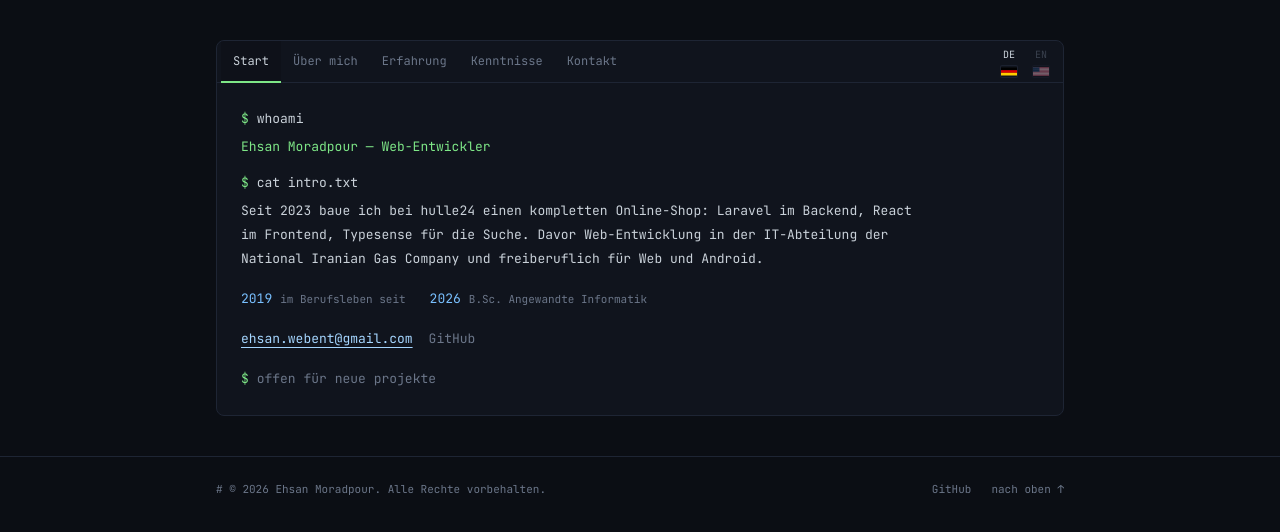
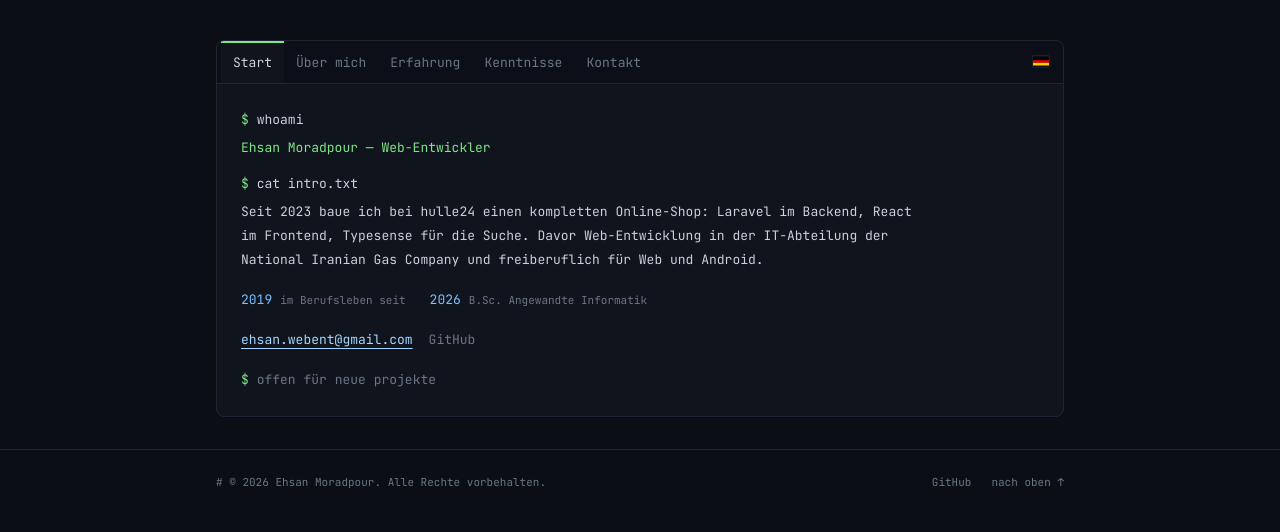
Before and after one commit to ehsanmim/ehsanmim.github.io, a React (Vite) app: page / in a window 1280 px wide. Shown: the top 532 px of the page. Built offline with nearby package versions, Linux system fonts and the light colour scheme.

Commit message:
Improvements 2

```diff
--- a/src/looks/code/CodeLook.tsx
+++ b/src/looks/code/CodeLook.tsx
@@ -35,7 +35,7 @@ function Prompt({ children }: { children: React.ReactNode }) {
 /** Every panel's padding, in one place. The shell draws the frame. */
 function Panel({ id, children }: { id: string; children: React.ReactNode }) {
   return (
-    <div id={id} className="p-4 sm:p-6">
+    <div id={id} className="p-3 sm:p-6">
       {children}
     </div>
   )
@@ -171,14 +171,14 @@ export function CodeExperience() {
         periodLabel: period(e, lang, present),
         start: e.start ?? null,
         end: e.end,
-        muted: true,
+        tone: e.kind === 'language' ? ('language' as const) : ('degree' as const),
       })),
   ]
 
   return (
     <Panel id="experience">
       <Reveal>
-        <div className="mb-6 rounded-lg border border-c-line bg-c-panel p-4 sm:p-5">
+        <div className="mb-5 rounded-lg border border-c-line bg-c-panel p-2 sm:p-5">
           {/* Reserves the chart's height so the panel does not jump when the
               chunk lands. */}
           <Suspense fallback={<div style={{ height: spans.length * 30 + 28 }} />}>
@@ -205,14 +205,6 @@ export function CodeExperience() {
 
           const head = (
             <>
-              <span
-                aria-hidden="true"
-                className={`text-c-dim transition-transform duration-200 ${
-                  foldable ? 'group-open:rotate-90' : 'invisible'
-                }`}
-              >
-                ▸
-              </span>
               <span className="min-w-0 flex-1">
                 <span className="block truncate font-mono text-[0.8125rem] text-c-text">
                   {t(job.role)}
@@ -241,7 +233,12 @@ export function CodeExperience() {
             onBlur: () => setActiveId(null),
           }
 
-          const frame = `group overflow-hidden rounded-lg border bg-c-panel transition-colors duration-200 ${
+          // Open state is carried by an inset rail on the left edge rather
+          // than a disclosure triangle: it costs no horizontal space, which on
+          // a phone was the triangle's real price.
+          const frame = `group overflow-hidden rounded-lg border bg-c-panel transition-all duration-200 ${
+            foldable ? 'open:shadow-[inset_2px_0_0_0_var(--color-c-ok)]' : ''
+          } ${
             activeId === jobId(job)
               ? 'border-c-ok/70 bg-c-line/20'
               : 'border-c-line hover:border-c-ok/40'
@@ -251,10 +248,10 @@ export function CodeExperience() {
             <Reveal as="li" key={jobId(job)} delay={i * 60}>
               {foldable ? (
                 <details open={i === 0} {...hover} className={frame}>
-                  <summary className="flex cursor-pointer list-none items-center gap-3 px-4 py-3 transition-colors hover:bg-c-line/30">
+                  <summary className="flex cursor-pointer list-none items-center gap-2 px-3 py-3 transition-colors hover:bg-c-line/30 sm:px-4">
                     {head}
                   </summary>
-                  <div className="space-y-3 border-t border-c-line px-4 py-4">
+                  <div className="space-y-3 border-t border-c-line px-3 py-4 sm:px-4">
                     {bullets.length > 0 && <DiffLines lines={bullets} />}
                     {job.stack.length > 0 && (
                       <div className="flex flex-wrap gap-1.5">
@@ -267,7 +264,7 @@ export function CodeExperience() {
                 </details>
               ) : (
                 <div {...hover} tabIndex={0} className={frame}>
-                  <div className="flex items-center gap-3 px-4 py-3">{head}</div>
+                  <div className="flex items-center gap-2 px-3 py-3 sm:px-4">{head}</div>
                 </div>
               )}
             </Reveal>
@@ -275,15 +272,16 @@ export function CodeExperience() {
         })}
       </ul>
 
-      <Reveal className="mt-4">
-        <div className="rounded-lg border border-c-line bg-c-panel px-4 py-3 font-mono text-[0.75rem]">
-          <span className="text-c-dim">
-            <C># {t(ui.sections.education).toLowerCase()}</C>
-          </span>
+      <Reveal className="mt-8">
+        {/* Was a dim `# ausbildung` comment tucked under the roles, which read
+            as a footnote. It is a section of the CV, so it is headed like one. */}
+        <div className="rounded-lg border border-c-line bg-c-panel p-3 sm:p-4">
+          <h3 className="font-mono text-[0.6875rem] tracking-wide text-c-fn uppercase">
+            {t(ui.sections.education)}
+          </h3>
+          <ul className="mt-3 divide-y divide-c-line/60">
             {education.map((e) => (
-            // Same highlight contract as a job card: hovering the row holds
-            // its bar in the lower band of the chart.
-            <div
+              <li
                 key={t(e.what)}
                 {...(e.chart === false
                   ? {}
@@ -294,7 +292,7 @@ export function CodeExperience() {
                       onFocus: () => setActiveId(`edu-${e.what.de}`),
                       onBlur: () => setActiveId(null),
                     })}
-              className={`-mx-2 mt-1 flex flex-wrap gap-x-2 rounded px-2 py-1 transition-colors ${
+                className={`-mx-2 rounded px-2 py-2.5 transition-colors ${
                   e.chart === false
                     ? ''
                     : activeId === `edu-${e.what.de}`
@@ -302,15 +300,22 @@ export function CodeExperience() {
                       : 'hover:bg-c-line/40'
                 }`}
               >
-              <span className="text-c-text">{t(e.what)}</span>
-              {e.where && <span className="text-c-dim">· {e.where}</span>}
-              <span className="text-c-num">
-                ·{' '}
+                <div className="flex flex-wrap items-baseline gap-x-3">
+                  <span className="font-mono text-[0.8125rem] text-c-text">
+                    {t(e.what)}
+                  </span>
+                  <span className="font-mono text-[0.6875rem] text-c-num">
                     {period(e, lang, present)}
                   </span>
-              {t(e.note) && <span className="text-c-dim">· {t(e.note)}</span>}
                 </div>
+                {(e.where || t(e.note)) && (
+                  <div className="mt-0.5 font-mono text-[0.6875rem] text-c-dim">
+                    {[e.where, t(e.note)].filter(Boolean).join(' · ')}
+                  </div>
+                )}
+              </li>
             ))}
+          </ul>
         </div>
       </Reveal>
     </Panel>
@@ -327,7 +332,7 @@ export function CodeSkills() {
       <div className="grid gap-2 sm:grid-cols-2">
         {skills.map((group, i) => (
           <Reveal key={t(group.group)} delay={i * 50}>
-            <div className="h-full rounded-lg border border-c-line bg-c-panel p-4">
+            <div className="h-full rounded-lg border border-c-line bg-c-panel p-3 sm:p-4">
               <h3 className="font-mono text-[0.6875rem] tracking-wide text-c-fn uppercase">
                 {t(group.group)}
               </h3>
@@ -348,7 +353,7 @@ export function CodeSkills() {
       </Reveal>
 
       <Reveal delay={260} className="mt-4">
-        <div className="rounded-lg border border-c-line bg-c-panel p-4">
+        <div className="rounded-lg border border-c-line bg-c-panel p-3 sm:p-4">
           <h3 className="font-mono text-[0.6875rem] tracking-wide text-c-fn uppercase">
             {t(ui.sections.languages)}
           </h3>
--- a/src/looks/code/CodeShell.tsx
+++ b/src/looks/code/CodeShell.tsx
@@ -23,7 +23,7 @@ type Tab = { id: string; file: string; panel: ReactNode }
  * through everything to reach it.
  */
 export function CodeShell() {
-  const { lang, setLang, t } = useLang()
+  const { lang, toggle, t } = useLang()
   const tabs = useMemo<Tab[]>(
     () => [
       { id: 'top', file: t(ui.tabs.start), panel: <CodeHero /> },
@@ -70,16 +70,16 @@ export function CodeShell() {
   const current = tabs.find((t) => t.id === active) ?? tabs[0]
 
   return (
-    <div className="mx-auto max-w-4xl px-4 pt-6 pb-10 sm:px-6 sm:pt-10">
+    <div className="mx-auto max-w-4xl px-2 pt-3 pb-8 sm:px-6 sm:pt-10">
       <div className="overflow-hidden rounded-lg border border-c-line bg-c-panel">
         {/* No traffic lights: on a phone three decorative dots cost a fifth
             of the row that the tab names need. */}
-        <div className="flex items-center gap-2 border-b border-c-line pr-2 pl-1">
+        <div className="flex items-center gap-2 border-b border-c-line bg-c-bg/70 pr-2 pl-1">
           {/* Scrolls sideways rather than wrapping: a second row of tabs would
               push the content itself off the first screen. */}
           <div
             role="tablist"
-            className="scrollbar-none -mb-px flex min-w-0 flex-1 overflow-x-auto"
+            className="scrollbar-none flex min-w-0 flex-1 overflow-x-auto"
           >
             {tabs.map((tab) => (
               <button
@@ -90,10 +90,12 @@ export function CodeShell() {
                 aria-controls={`panel-${tab.id}`}
                 id={`tab-${tab.id}`}
                 onClick={() => select(tab.id)}
-                className={`shrink-0 border-b-2 px-3 py-3 font-mono text-xs transition-colors ${
+                // The active tab is lifted out of the strip the way an editor
+                // does it: panel-coloured, brighter text, a rule along the top.
+                className={`shrink-0 border-t-2 px-3 py-2.5 font-mono text-[0.8125rem] transition-colors ${
                   active === tab.id
-                    ? 'border-c-ok bg-c-bg/40 text-c-text'
-                    : 'border-transparent text-c-dim hover:text-c-text'
+                    ? 'border-c-ok bg-c-panel font-medium text-c-text'
+                    : 'border-transparent text-c-dim hover:bg-c-line/40 hover:text-c-text'
                 }`}
               >
                 {tab.file}
@@ -102,7 +104,7 @@ export function CodeShell() {
           </div>
 
           <div className="flex shrink-0 items-center pl-2">
-            <LangControl lang={lang} setLang={setLang} label={t(ui.langLabel)} />
+            <LangControl lang={lang} toggle={toggle} label={t(ui.langLabel)} />
           </div>
         </div>
 
--- a/src/looks/code/Controls.tsx
+++ b/src/looks/code/Controls.tsx
@@ -49,34 +49,30 @@ function Flag({ lang }: { lang: Lang }) {
   )
 }
 
-/** The language switch: two codes, each over its flag. */
+/**
+ * One button, not two: it shows the language you are reading in and switches
+ * to the other. Two buttons spent twice the width to say the same thing, and
+ * on a phone that width comes out of the tab strip.
+ */
 export function LangControl({
   lang,
-  setLang,
+  toggle,
   label,
 }: {
   lang: Lang
-  setLang: (l: Lang) => void
+  toggle: () => void
   label: string
 }) {
+  const other: Lang = lang === 'de' ? 'en' : 'de'
   return (
-    <div role="group" aria-label={label} className="flex items-center gap-1">
-      {(['de', 'en'] as const).map((code) => (
-        <button
-          key={code}
-          type="button"
-          onClick={() => setLang(code)}
-          aria-pressed={lang === code}
-          className={`flex flex-col items-center gap-1 rounded px-1.5 py-1 font-mono text-[0.625rem] uppercase transition-all ${
-            lang === code
-              ? 'text-c-text opacity-100'
-              : 'text-c-dim opacity-45 hover:opacity-80'
-          }`}
-        >
-          {code}
-          <Flag lang={code} />
-        </button>
-      ))}
-    </div>
+    <button
+      type="button"
+      onClick={toggle}
+      title={`${label} → ${other.toUpperCase()}`}
+      aria-label={`${label} → ${other.toUpperCase()}`}
+      className="group flex items-center rounded px-1.5 py-1 text-c-dim transition-colors hover:bg-c-line/60 hover:text-c-text"
+    >
+      <Flag lang={lang} />
+    </button>
   )
 }
--- a/src/looks/code/TimelineChart.tsx
+++ b/src/looks/code/TimelineChart.tsx
@@ -1,4 +1,9 @@
-import { useRef, useState, type PointerEvent as ReactPointerEvent } from 'react'
+import {
+  useEffect,
+  useRef,
+  useState,
+  type PointerEvent as ReactPointerEvent,
+} from 'react'
 import {
   Bar,
   BarChart,
@@ -20,8 +25,9 @@ export type Span = {
   short?: string
   start: YearMonth | null
   end: YearMonth | null
-  /** Studies are context, not the subject — drawn in one flat tone. */
-  muted?: boolean
+  /** Studies are context rather than the subject, and a language course is
+   *  not a degree — each gets its own muted tone. */
+  tone?: 'degree' | 'language'
   /** Second line of the popover: the role, the institution. */
   detail?: string
   /** The period as written for the reader, e.g. "Jan. 2023 — heute". */
@@ -39,52 +45,17 @@ type Row = {
   fromValue: number
   toValue: number
   periodLabel: string
+  study: boolean
   detail?: string
 }
 
-const MUTED = '#3b4252'
-
-/**
- * A name drawn inside its own bar, and only when it fits. Recharts would
- * happily paint the label past the bar's end, where it reads as belonging to
- * whatever is next to it.
- */
-function BarLabel({
-  x,
-  y,
-  width,
-  height,
-  value,
-}: {
-  // Recharts types these as string | number.
-  x?: string | number
-  y?: string | number
-  width?: string | number
-  height?: string | number
-  value?: unknown
-}) {
-  const text = String(value ?? '')
-  const px = Number(x)
-  const py = Number(y)
-  const w = Number(width)
-  const h = Number(height)
-  if (![px, py, w, h].every(Number.isFinite)) return null
-  // ~5.6px per character at this size, plus the padding either side.
-  if (w < text.length * 5.6 + 14) return null
-  return (
-    <text
-      x={px + 7}
-      y={py + h / 2}
-      dominantBaseline="central"
-      fill="#0b0e14"
-      fontSize={10}
-      fontFamily="JetBrains Mono"
-      fontWeight={500}
-    >
-      {text}
-    </text>
-  )
-}
+/* Desaturated on purpose: the study band sits behind the roles rather than
+ * competing with the work palette, but a degree and a language course still
+ * have to be told apart at a glance. */
+const TONES = {
+  degree: '#4d5b7c',
+  language: '#7a6a4a',
+} as const
 
 /**
  * The career as one chart: a bar per role, scaled to its real duration.
@@ -110,6 +81,19 @@ export function TimelineChart({
   onHover?: (id: string | null) => void
 }) {
   const wrapRef = useRef<HTMLDivElement>(null)
+  // Below this the bars are too short to hold their own names.
+  const [narrow, setNarrow] = useState(false)
+
+  useEffect(() => {
+    const el = wrapRef.current
+    if (!el || typeof ResizeObserver === 'undefined') return
+    const ro = new ResizeObserver(([entry]) =>
+      setNarrow(entry.contentRect.width < 560),
+    )
+    ro.observe(el)
+    return () => ro.disconnect()
+  }, [])
+
   // Crosshair position and the year under it, both resolved in the pointer
   // handler — that is where the box is measured, and a ref must not be read
   // during render.
@@ -133,7 +117,9 @@ export function TimelineChart({
   const starts = dated.map((s) => toYears(s.start))
   const ends = dated.map((s) => (s.end ? toYears(s.end) : nowYears))
   const first = Math.floor(Math.min(...starts))
-  const last = Math.ceil(Math.max(...ends))
+  // Not ceiled: rounding the end up to the next whole year added a tick for a
+  // year nothing on the chart reaches.
+  const last = Math.max(...ends)
 
   const rows: Row[] = dated.map((s, i) => {
     const from = toYears(s.start)
@@ -144,7 +130,8 @@ export function TimelineChart({
       axis: s.short ?? s.label,
       offset: from - first,
       duration: Math.max(to - from, 0.15),
-      color: s.muted ? MUTED : seriesColor(i),
+      color: s.tone ? TONES[s.tone] : seriesColor(i),
+      study: s.tone !== undefined,
       fromValue: from,
       toValue: to,
       periodLabel:
@@ -165,10 +152,93 @@ export function TimelineChart({
     ? rows.filter((r) => cursor.value >= r.fromValue && cursor.value <= r.toValue)
     : []
 
-  const ROW = 30
+  // Taller rows on a phone, because the name sits above the bar rather than
+  // inside it.
+  const ROW = narrow ? 48 : 32
+  // Headroom for the first row's label, which sits above its bar when narrow.
+  const TOP = narrow ? 14 : 0
   const AXIS_H = 26
   const RIGHT = 6
   const POPOVER_W = 210
+  const CHAR = 5.6
+  const CAP_W = 13
+
+  /** A mortarboard: the board, then the cap and tassel beneath it. */
+  const Cap = ({ x, y, fill }: { x: number; y: number; fill: string }) => (
+    <g transform={`translate(${x}, ${y})`} fill={fill}>
+      <path d="M0 3 L5.5 0 L11 3 L5.5 6 Z" />
+      <path d="M2.4 4.4 L2.4 6.6 Q5.5 8.4 8.6 6.6 L8.6 4.4 L5.5 6.1 Z" />
+      <rect x="10.4" y="3" width="0.8" height="3.6" rx="0.4" />
+    </g>
+  )
+
+  /**
+   * The bar's name. Inside the bar where it fits, and above it when it does
+   * not — which on a phone is every bar. Anonymous coloured blocks were the
+   * previous behaviour and told the reader nothing without a hover.
+   */
+  const renderLabel = (props: {
+    x?: string | number
+    y?: string | number
+    width?: string | number
+    height?: string | number
+    value?: unknown
+    index?: number
+  }) => {
+    const px = Number(props.x)
+    const py = Number(props.y)
+    const w = Number(props.width)
+    const h = Number(props.height)
+    if (![px, py, w, h].every(Number.isFinite)) return null
+
+    const row = props.index != null ? rows[props.index] : undefined
+    const cap = row?.study ?? false
+    const capW = cap ? CAP_W : 0
+    const full = String(props.value ?? '')
+    const text = full.length > 26 ? `${full.slice(0, 25)}…` : full
+    const fits = w >= text.length * CHAR + 14 + capW
+
+    if (fits) {
+      return (
+        <g>
+          {cap && <Cap x={px + 6} y={py + h / 2 - 4} fill="#0b0e14" />}
+          <text
+            x={px + 7 + capW}
+            y={py + h / 2}
+            dominantBaseline="central"
+            fill="#0b0e14"
+            fontSize={10}
+            fontFamily="JetBrains Mono"
+            fontWeight={500}
+          >
+            {text}
+          </text>
+        </g>
+      )
+    }
+
+    if (!narrow) return null
+
+    // Above the bar, nudged left when the text would run past the right edge.
+    const plot = Math.max((wrapRef.current?.clientWidth ?? 0) - RIGHT, 0)
+    const width = text.length * CHAR + capW
+    const x = plot > 0 ? Math.min(px, Math.max(plot - width, 0)) : px
+    const colour = row?.color ?? '#9aa4b2'
+    return (
+      <g>
+        {cap && <Cap x={x} y={py - 12} fill={colour} />}
+        <text
+          x={x + capW}
+          y={py - 4}
+          fill={colour}
+          fontSize={9.5}
+          fontFamily="JetBrains Mono"
+        >
+          {text}
+        </text>
+      </g>
+    )
+  }
 
   const onPointerMove = (e: ReactPointerEvent<HTMLDivElement>) => {
     const box = wrapRef.current?.getBoundingClientRect()
@@ -249,12 +319,16 @@ export function TimelineChart({
           </div>
         </>
       )}
-      <ResponsiveContainer width="100%" height={rows.length * ROW + 28}>
+      <ResponsiveContainer width="100%" height={rows.length * ROW + 28 + TOP}>
       <BarChart
         data={rows}
         layout="vertical"
-        margin={{ top: 0, right: 6, bottom: 0, left: 0 }}
-        barCategoryGap={5}
+        margin={{ top: TOP, right: RIGHT, bottom: 0, left: 0 }}
+        // An explicit size, with the row height providing the breathing room.
+        // Deriving thickness from barCategoryGap collapsed the bars to strips
+        // as soon as the gap grew.
+        barCategoryGap="18%"
+        barSize={narrow ? 18 : 20}
         onMouseLeave={() => onHover?.(null)}
       >
         <CartesianGrid
@@ -284,7 +358,7 @@ export function TimelineChart({
           isAnimationActive={false}
           onMouseEnter={(_, index: number) => onHover?.(rows[index]?.id ?? null)}
         >
-          <LabelList dataKey="axis" content={BarLabel} />
+          <LabelList dataKey="axis" content={renderLabel} />
           {rows.map((row) => (
             <Cell
               key={row.id}
```
Also changed, not shown: src/content/resume.ts (+8 -0 lines). Lines whose indentation alone changed are shown as unchanged.
